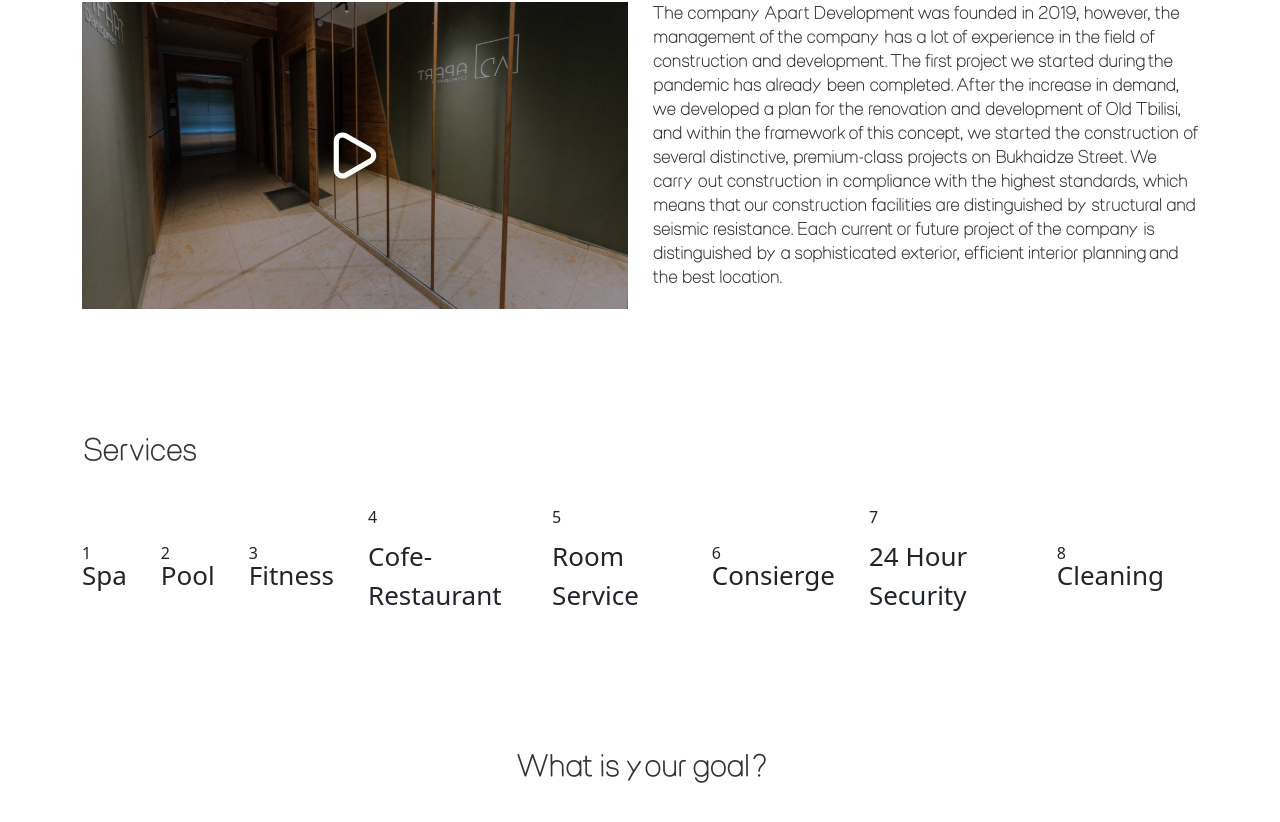
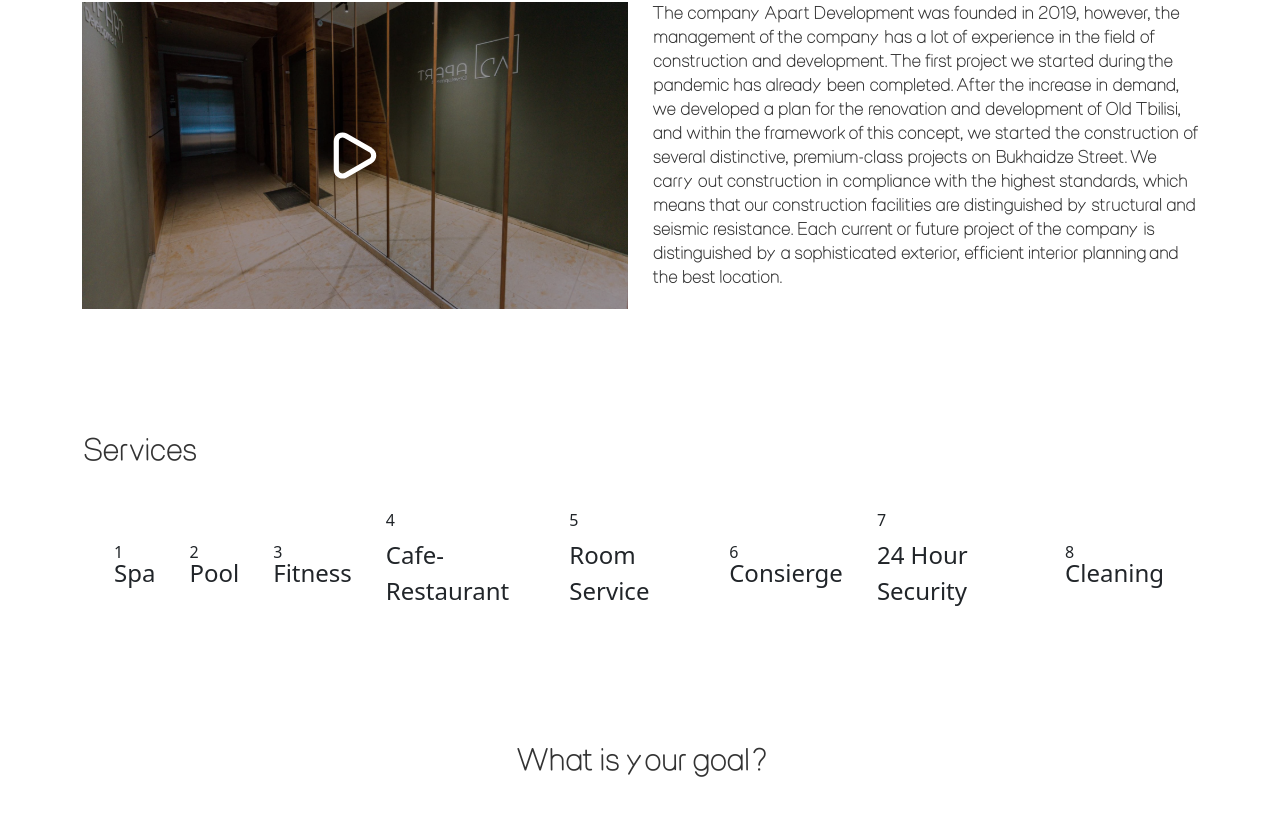
Before and after one commit to G-Apxo/Apart, a Next.js app: page /Investing in a window 1280 px wide. Shown: the part 510-1332 px from the top of the page. Built offline with nearby package versions, Linux system fonts and the light colour scheme.

Commit message:
quick edits

```diff
--- a/pages/Investing.jsx
+++ b/pages/Investing.jsx
@@ -43,16 +43,18 @@
           <h3>Services</h3>
         </Row>
         <Row>
+          <Col xs="12" lg="12" md="12" sm="12" xl="12" xxl="12">
             <ul className="investing-services">
               <li>Spa</li>
               <li>Pool</li>
               <li>Fitness</li>
-            <li>Cofe-Restaurant</li>
+              <li>Cafe-Restaurant</li>
               <li>Room Service</li>
               <li>Consierge</li>
               <li>24 Hour Security</li>
               <li>Cleaning</li>
             </ul>
+          </Col>
         </Row>
       </Container>
       <Container>
--- a/styles/globals.css
+++ b/styles/globals.css
@@ -1405,7 +1405,7 @@
 .investing-services li {
   /* all: unset; */
   margin: 0 34px 0 0;
-  font-size: 26px;
+  font-size: 24px;
   counter-increment: css-counter 1;
   position: relative;
 }
```
Lines whose indentation alone changed are shown as unchanged.
